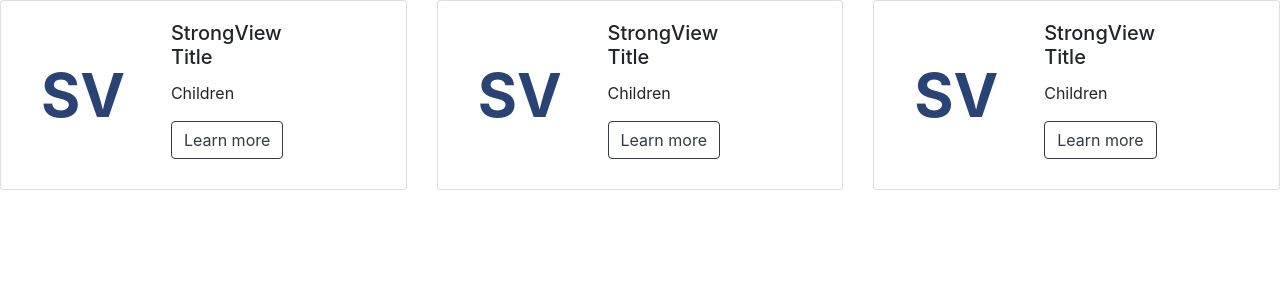
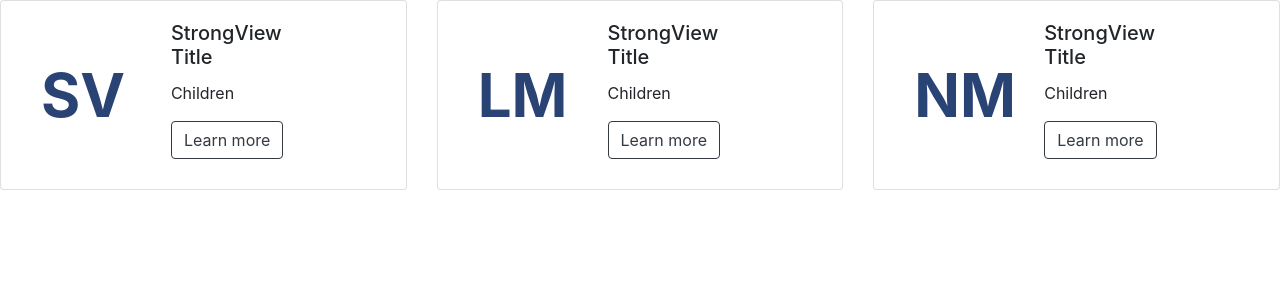
Before and after one commit to AlphaSpectrum/ganges, a React (Create React App) app: page / in a window 1280 px wide. Shown: the top 300 px of the page. Built offline with nearby package versions, Linux system fonts and the light colour scheme.

Commit message:
I forgot to add {iconText} to the render function. Now it's fixed

```diff
--- a/src/components/Shelf.js
+++ b/src/components/Shelf.js
@@ -44,7 +44,7 @@ class Shelf extends React.Component {
           <Column breakpoint="sm" size={4} styles={{ margin: '0px', padding: '0px' }}>
             <CardBody>
               <div id={featuredIconId} className="featured text-na-dark-blue" style={{ margin: '0px', padding: adjustedPadding, textAlign: 'center' }}>
-                <span>SV</span>
+                <span>{iconText}</span>
               </div>
             </CardBody>
           </Column>
```
